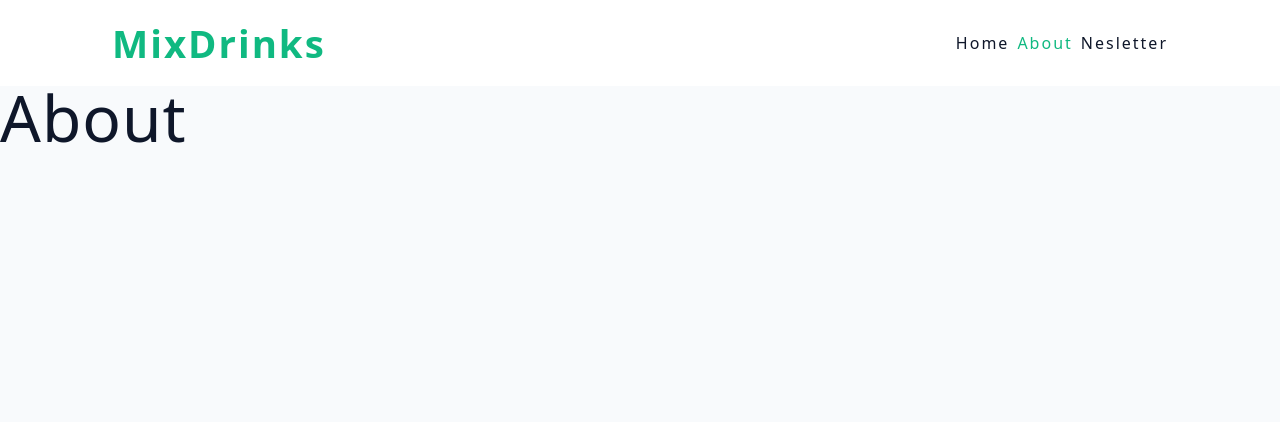
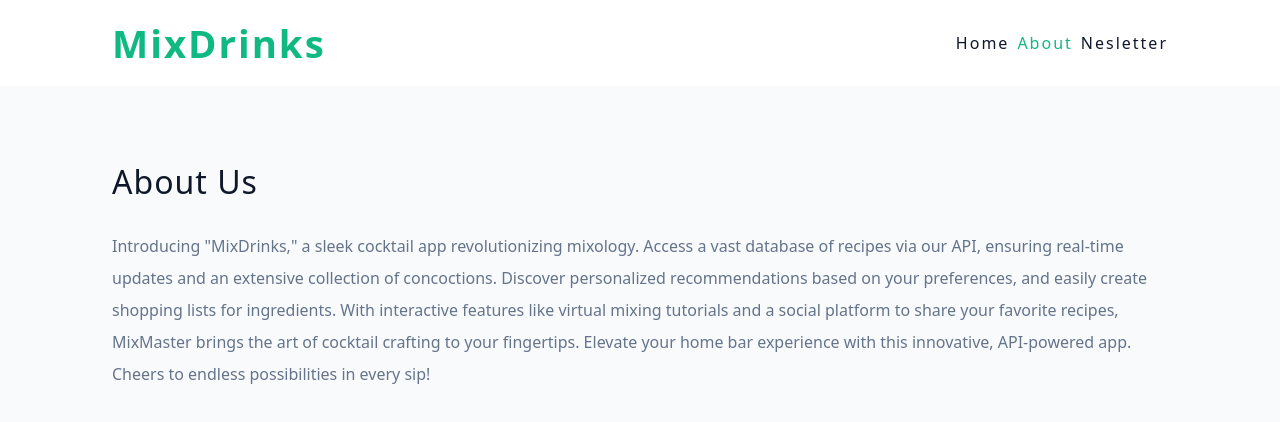
Before and after one commit to radu-bordea/React-MixDrinks, a React (Vite) app: page /about in a window 1280 px wide. Shown: the top 422 px of the page. Built offline with nearby package versions, Linux system fonts and the light colour scheme.

Commit message:
create about and error page components

```diff
--- a/src/App.jsx
+++ b/src/App.jsx
@@ -12,6 +12,7 @@ const router = createBrowserRouter([
   {
     path: "/",
     element: <HomeLayout />,
+    errorElement: <Error />,
     children: [
       {
         index: true,
--- a/src/pages/About.jsx
+++ b/src/pages/About.jsx
@@ -1,11 +1,21 @@
-import React from "react";
-import { Link } from "react-router-dom";
+import Wrapper from "../assets/wrappers/AboutPage";
 
 const About = () => {
   return (
-    <div>
-      <h1>About</h1>
-    </div>
+    <Wrapper>
+      <h3>About Us</h3>
+      <p>
+        Introducing "MixDrinks," a sleek cocktail app revolutionizing mixology.
+        Access a vast database of recipes via our API, ensuring real-time
+        updates and an extensive collection of concoctions. Discover
+        personalized recommendations based on your preferences, and easily
+        create shopping lists for ingredients. With interactive features like
+        virtual mixing tutorials and a social platform to share your favorite
+        recipes, MixMaster brings the art of cocktail crafting to your
+        fingertips. Elevate your home bar experience with this innovative,
+        API-powered app. Cheers to endless possibilities in every sip!
+      </p>
+    </Wrapper>
   );
 };
 
--- a/src/pages/Error.jsx
+++ b/src/pages/Error.jsx
@@ -1,9 +1,30 @@
-import React from 'react'
+import Wrapper from "../assets/wrappers/ErrorPage";
+import { Link, useRouteError } from "react-router-dom";
+import img from "../assets/not-found.svg";
 
 const Error = () => {
+  const error = useRouteError();
+  console.log(error);
+  if (error.status === 404) {
+    return (
+      <Wrapper>
+        <div>
+          <img src={img} alt="not found" />
+          <h3>Ohh!</h3>
+          <p>We can't seem to find the page you are looking for</p>
+          <Link to="/">back home</Link>
+        </div>
+      </Wrapper>
+    );
+  }
+
   return (
-    <h1>Error</h1>
-  )
-}
+    <Wrapper>
+      <div>
+        <h3>something went wrong</h3>
+      </div>
+    </Wrapper>
+  );
+};
 
-export default Error
+export default Error;
--- a/src/pages/HomeLayout.jsx
+++ b/src/pages/HomeLayout.jsx
@@ -3,10 +3,12 @@ import Navbar from "../components/Navbar";
 
 const HomeLayout = () => {
   return (
-    <div>
+    <>
       <Navbar />
-      <Outlet />
-    </div>
+      <section className="page">
+        <Outlet />
+      </section>
+    </>
   );
 };
 
```
